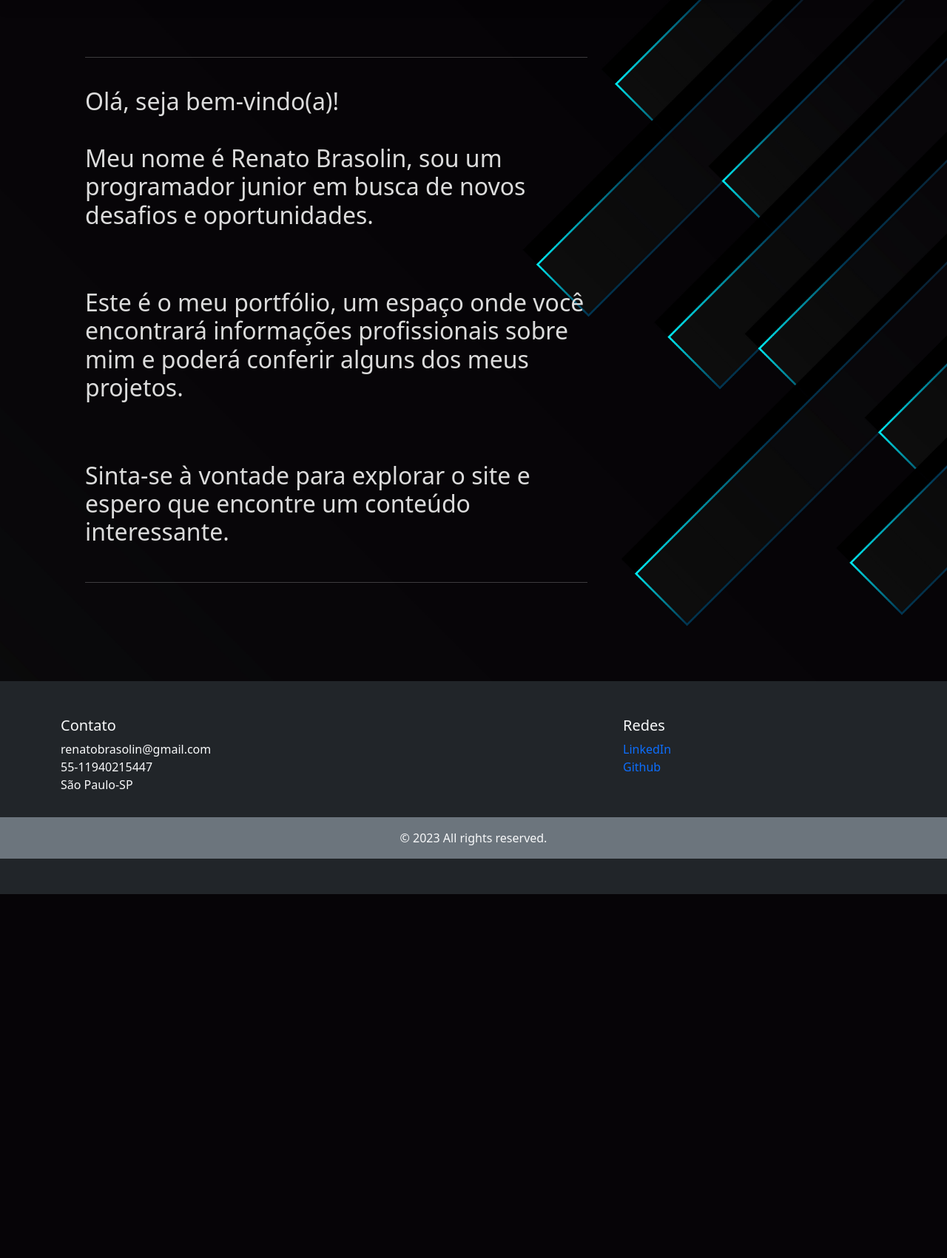
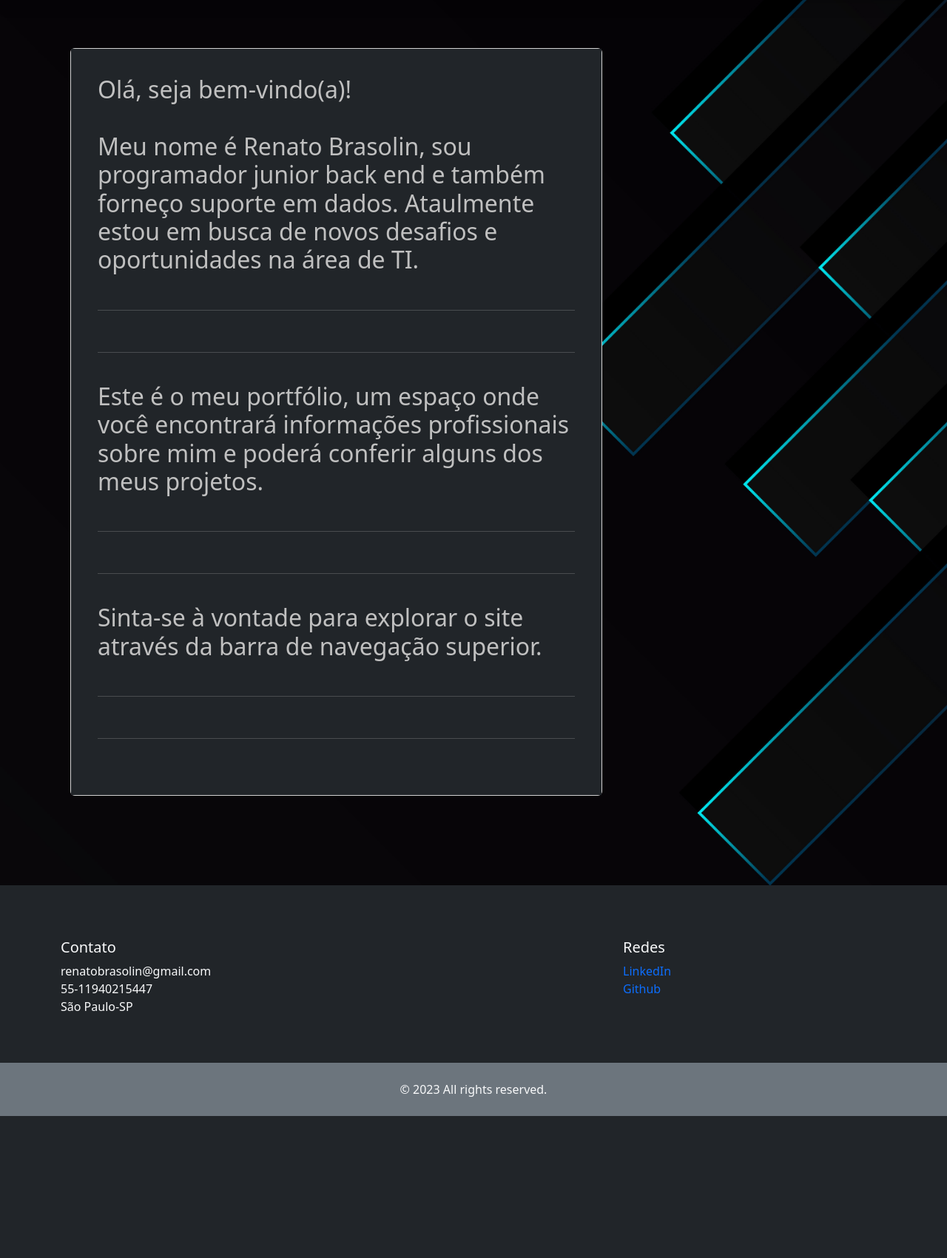
Before and after one commit to rensbrasolin/site_rensbr, a Flask app: page / in a window 1280 px wide. Shown: the part 56-1757 px from the top of the page at 74% size. Before the commit the page ends 1265 px from the top, so only its background shows below. Run offline with Flask 2, Linux system fonts and the light colour scheme.

Commit message:
ajustes gerais - templates

```diff
--- a/templates/autom_conferir_fechamento.html
+++ b/templates/autom_conferir_fechamento.html
@@ -29,6 +29,8 @@
                         <br>
                         <iframe width="450" height="280.12" src="https://www.youtube.com/embed/pQneyJ-aOI0" frameborder="0" allowfullscreen>
                         </iframe>
+                        <br><br>
+                        <p><i>Recomendo a utilização de tela cheia para obter uma melhor visualização do vídeo.</i></p>
                      </div>
                 </div>
             </div>
@@ -56,6 +58,8 @@
                         <br>
                             <iframe width="450" height="280.12" src="https://www.youtube.com/embed/6nBw4ad0JX8" frameborder="0" allowfullscreen>
                         </iframe>
+                        <br><br>
+                        <p><i>Recomendo a utilização de tela cheia para obter uma melhor visualização do vídeo.</i></p>
                      </div>
                 </div>
             </div>
--- a/templates/base.html
+++ b/templates/base.html
@@ -15,11 +15,11 @@
     {% include 'navbar.html' %}
 <!--Esse div vai conter todas as classes do corpo das páginas.-->
     <div class="container-fluid container" style="padding: 25px;">
-    <br><br>
+    <br><br><br><br>
 <!--Dentro do bloco abaixo ficará o que será inserido e editado em cada página, conforme sua peculiaridade.-->
         {% block body %}
         {% endblock %}
-        <br>
+        <br><br><br>
     </div>
 <!--Incluindo o Rodapé-->
         {% include 'footer.html' %}
--- a/templates/certificados.html
+++ b/templates/certificados.html
@@ -143,11 +143,11 @@
                                 <br>
                                 <p>O curso Python Impressionador, ministrado pelo professor João Paulo Lira da
                                     Hashtag Treinamentos, possui uma excelente didática e oferece um conteúdo
-                                    completo e robusto. Além de abordar a linguagem Python em si, o curso apresenta
+                                    completo e robusto. Além de abordar a linguagem Python em si, o curso me apresentou
                                     diversos exemplos práticos de sua aplicação no mercado de trabalho, incluindo
                                     as principais bibliotecas utilizadas. Com vários projetos completos, como
                                     análise de dados, automação RPA, automação web, ciência de dados e desenvolvimento,
-                                    o curso permite que o aluno adquira habilidades para utilizar o Python em várias
+                                    o curso me possibilitou adquir habilidades para utilizar o Python em várias
                                     áreas profissionais. Além disso, o curso oferece materiais sobre outras
                                     ferramentas como SQL, VBA e Power BI, ampliando ainda mais as possibilidades de
                                     aprendizado e desenvolvimento de habilidades.
--- a/templates/dash_estoque.html
+++ b/templates/dash_estoque.html
@@ -28,6 +28,8 @@
                      <div style="text-align: center;">
                         <iframe title="Dash_Estoque" width="450" height="280.12" src="https://app.powerbi.com/view?r=eyJrIjoiMGM5NDkzOWYtY2UzYi00ZWVmLWJmMmItNWE3ZDY3ZGI4M2FmIiwidCI6IjZiZGZmMjVkLTNiY2YtNDBmNS1hOGFlLWM4MTllMTE4MWMyYSJ9" frameborder="0" allowFullScreen="true">
                         </iframe>
+                        <br><br>
+                        <p><i>Recomendo a utilização de tela cheia para obter uma melhor visualização do dashboard.</i></p>
                      </div>
                 </div>
             </div>
--- a/templates/dash_pagamentos.html
+++ b/templates/dash_pagamentos.html
@@ -25,6 +25,8 @@
                      <div style="text-align: center;">
                          <iframe title="Report Section" width="450" height="280.12" src="https://app.powerbi.com/view?r=eyJrIjoiZDJiYTgwNDMtYmZlYS00N2I5LWI1NmQtNDc2OGJmYmI2MmE2IiwidCI6IjZiZGZmMjVkLTNiY2YtNDBmNS1hOGFlLWM4MTllMTE4MWMyYSJ9" frameborder="0" allowFullScreen="true">
                          </iframe>
+                         <br><br>
+                        <p><i>Recomendo a utilização de tela cheia para obter uma melhor visualização do dashboard.</i></p>
                      </div>
                 </div>
             </div>
--- a/templates/dash_projeto1.html
+++ b/templates/dash_projeto1.html
@@ -16,12 +16,14 @@
             <p class="lead">Para uma melhor compreensão dos dados apresentados, sugiro que os títulos dos gráficos
                 sejam lidos com atenção.</p>
             <br>
-            <div class="card text-light">
-                <div class="card-body bg-light">
+            <div class="card bg-light">
+                <div class="card-body">
                     <br>
                      <div style="text-align: center;">
                         <iframe title="Report Section" width="450" height="280.12" src="https://app.powerbi.com/view?r=eyJrIjoiODJiNzc0MTgtYjViMy00YWE0LWI3NjYtOGIzYjMzMWIzYmUyIiwidCI6IjZiZGZmMjVkLTNiY2YtNDBmNS1hOGFlLWM4MTllMTE4MWMyYSJ9" frameborder="0" allowFullScreen="true">
                         </iframe>
+                        <br><br>
+                        <p><i>Recomendo a utilização de tela cheia para obter uma melhor visualização do dashboard.</i></p>
                      </div>
                 </div>
             </div>
--- a/templates/este_site.html
+++ b/templates/este_site.html
@@ -19,8 +19,9 @@
             </p>
             <p>Atualmente, meu conhecimento em front-end ainda é básico, por isso utilizei apenas
                 um pouco de CSS e quase nenhum JavaScript. No entanto, acredito que o visual do
-                site como um todo esteja adequado. Conforme eu adquirir mais habilidades em
-                front-end, planejo reformular o layout do site e adicionar mais projetos.
+                site como um todo esteja razoavelmente adequado. Conforme eu adquirir mais habilidades em
+                front-end, planejo modernizar o layout do site, torná-lo 100% responsivo para
+                dispositivos móveis, e claro, adicionar mais projetos.
             </p>
             <p>A construção deste site, sem dúvida, foi um dos projetos mais complexos que já
                 desenvolvi, exigindo o uso de várias ferramentas e abordando uma ampla gama de
--- a/templates/footer.html
+++ b/templates/footer.html
@@ -2,7 +2,8 @@
 <footer class="bg-dark text-light py-5">
   <div class="container-fluid container">
     <div class="row">
-      <div class="col-md-4 mb-3">
+      <div class="col-md-4 mb-5">
+        <br>
         <h5>Contato</h5>
         <ul class="list-unstyled">
           <li>renatobrasolin@gmail.com</li>
@@ -10,9 +11,10 @@
           <li>São Paulo-SP</li>
         </ul>
       </div>
-      <div class="col-md-4 mb-3">
+      <div class="col-md-4 mb-5">
       </div>
-      <div class="col-md-4 mb-3">
+      <div class="col-md-4 mb-5">
+        <br>
         <h5>Redes</h5>
         <ul class="list-unstyled">
           <li><a href="https://www.linkedin.com/in/renato-brasolin-8294a7230/" class="text-decoration-none text-terciary" target="_blank">LinkedIn</a></li>
@@ -21,11 +23,12 @@
       </div>
     </div>
   </div>
-  <div class="bg-secondary py-3">
+  <div class="bg-secondary py-4">
     <div class="container">
       <div class="text-center">
         &copy; 2023 All rights reserved.
       </div>
     </div>
   </div>
+  <br><br><br><br><br><br>
 </footer>
--- a/templates/rensbr.html
+++ b/templates/rensbr.html
@@ -9,7 +9,7 @@
           }
 
                   .text-visual {
-            color: #DCDCDC;
+            color: #C0C0C0;
             padding: 20px;
           }
 
@@ -28,22 +28,26 @@
     {% block body %}
          <div class="row">
             <div class="col-md-8">
+                <div class="card">
+                    <div class="card-body bg-dark">
                         <div class="text-visual">
-                  <br><hr><br>
                           <h2>Olá, seja bem-vindo(a)!<br><br>
-                      Meu nome é Renato Brasolin, sou um programador junior em busca
-                      de novos desafios e oportunidades.
+                              Meu nome é Renato Brasolin, sou programador junior back end e também forneço suporte
+                              em dados. Ataulmente estou em busca de novos desafios e oportunidades na área de TI.
                           </h2>
-                  <br><br><br>
+                          <br><hr><br><hr><br>
                           <h2>Este é o meu portfólio, um espaço onde você encontrará informações profissionais sobre
                               mim e poderá conferir alguns dos meus projetos.
                           </h2>
-                  <br><br><br>
-                  <h2>Sinta-se à vontade para explorar o site e espero que encontre um conteúdo interessante.
+                          <br><hr><br><hr><br>
+                          <h2>Sinta-se à vontade para explorar o site através da barra de navegação superior.
                           </h2>
-                  <br><hr><br>
+                          <br><hr><br><hr><br>
                         </div>
                     </div>
-            <div class="col-md-4"></div>
+                </div>
+            </div>
+            <div class="col-md-4">
+            </div>
          </div>
     {% endblock %}
--- a/templates/sobre.html
+++ b/templates/sobre.html
@@ -5,7 +5,7 @@
         <hr><br>
         <br>
         <div class="lead">
-            <p>Me chamo Renato de Souza Brasolin, tenho 36 anos, sou Programador Junior e também posso fornecer suporte
+            <p>Me chamo Renato de Souza Brasolin, tenho 36 anos, sou programador junior e também posso fornecer suporte
                 em dados em diferentes setores, o que me permite contribuir de forma abrangente e efetiva para o
                 desenvolvimento de projetos e soluções tecnológicas.
             </p>
```
Lines whose indentation alone changed are shown as unchanged.
